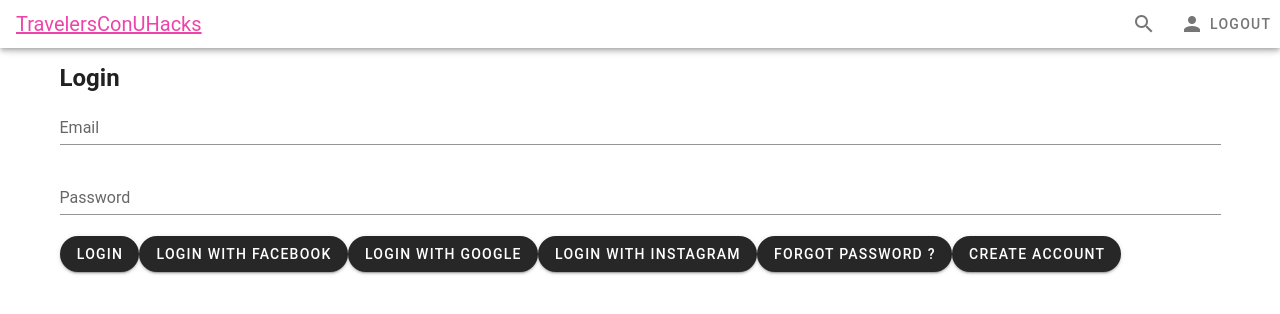
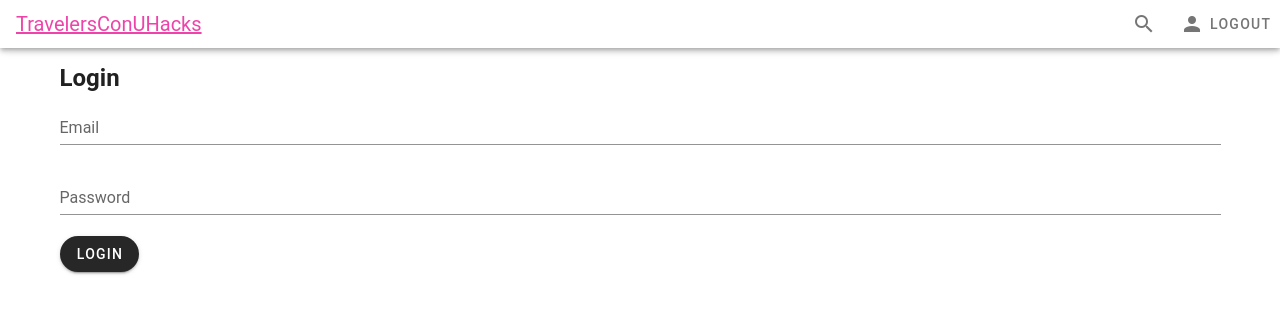
Before and after one commit to minhderien/TravelersConUHacks, a Vue app in the folder client/: page /#/login in a window 1280 px wide. Shown: the top 314 px of the page. Built offline with nearby package versions, Linux system fonts and the light colour scheme; a small style sheet from the web is missing.

Commit message:
added country field

```diff
--- a/client/src/components/create.vue
+++ b/client/src/components/create.vue
@@ -8,6 +8,11 @@
                     v-model="email"
                     :rules="emailRules"
                     label="Email"
+                    required
+            ></v-text-field>
+            <v-text-field
+                    v-model="country"
+                    label="Country"
                     required
             ></v-text-field>
             <v-text-field
@@ -42,6 +47,7 @@
                 email: '',
                 password: '',
                 confirmPassword: '',
+                country: ''
             }
 
         },
--- a/client/src/components/login.vue
+++ b/client/src/components/login.vue
@@ -6,13 +6,11 @@
 
             <v-text-field
                     v-model="email"
-
                     label="Email"
                     required
             ></v-text-field>
             <v-text-field
                     v-model="password"
-
                     label="Password"
                     required
             ></v-text-field>
@@ -20,25 +18,6 @@
                 Login
             </v-btn>
             <span></span>
-            <v-btn rounded  dark color="Grey">
-                Login with Facebook
-            </v-btn>
-            <v-btn rounded  dark color="Grey">
-                Login with Google
-            </v-btn>
-            <v-btn rounded  dark color="Grey">
-                Login with Instagram
-            </v-btn>
-            <router-link :to="{name: 'Forgot'}">
-                <v-btn rounded  dark color="Grey">
-                    Forgot Password ?
-                </v-btn>
-            </router-link>
-            <router-link :to="{name: 'Create'}">
-                <v-btn rounded  dark color="Grey">
-                    Create Account
-                </v-btn>
-            </router-link>
             <v-snackbar v-model="snackbar" >
                 {{error}}
                 <v-btn color="red" text @click="snackbar = false">
```
